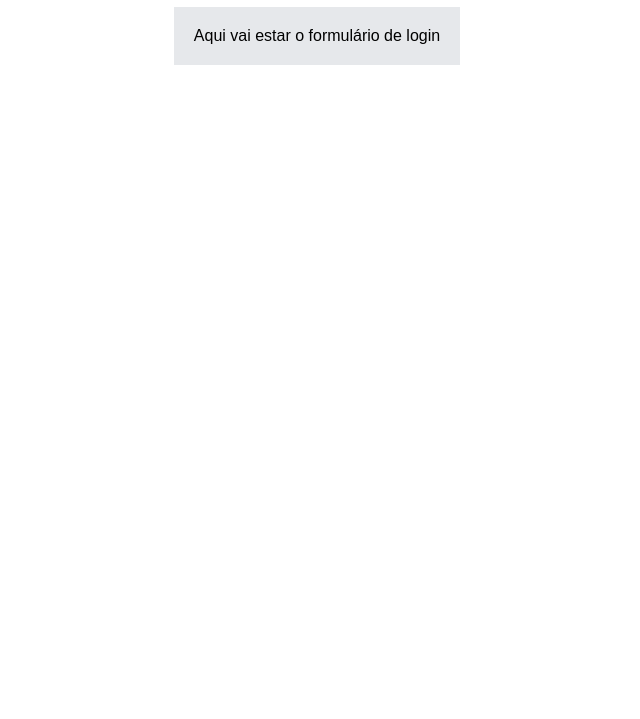
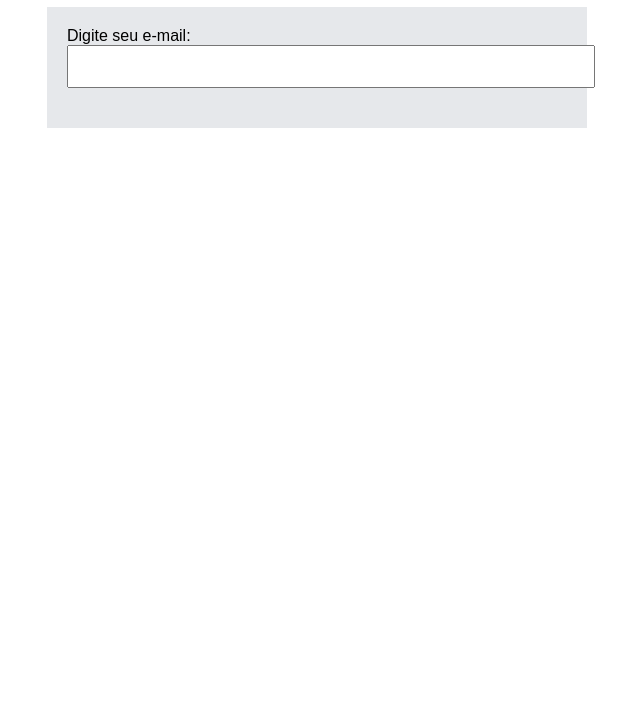
Before and after one commit to jaisonschmidt/atitus-2024-01-fe-topicos-dom, a plain HTML site: page index.html in a window 1280 px wide. Shown: the part 81-800 px from the top of the page, without its empty margins (323-963 px from the left). Drawn offline with Linux system fonts and the light colour scheme.

Commit message:
Ajustes visuais no formulario de login

```diff
--- a/index.html
+++ b/index.html
@@ -11,7 +11,12 @@
     <h1>Faça seu login:</h1>
 
     <main class="loginBox">
-        Aqui vai estar o formulário de login
+        <form>
+            <label for="txtEmail">
+                Digite seu e-mail:
+            </label>
+            <input type="text" id="txtEmail" class="input">
+        </form>
     </main>
 
     <script src="main.js"></script>
--- a/style.css
+++ b/style.css
@@ -8,5 +8,14 @@ body {
 
 .loginBox {
     background-color: #e6e8eb;
+    max-width: 500px;
     padding: 20px;
+    width: 100%;
 }
+
+.input {
+    display: block;
+    margin-bottom: 20px;
+    padding: 12px;
+    width: 100%;
+}
```
